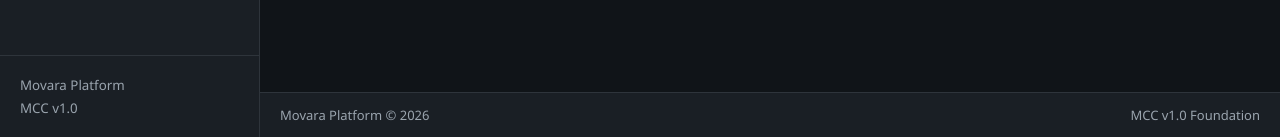
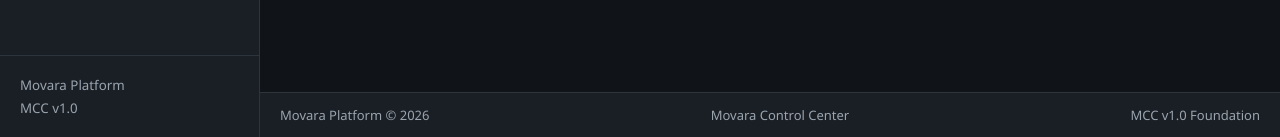
Before and after one commit to ddiazs2512/movara-backend, a FastAPI app: page /admin/ in a window 1280 px wide. Shown: the part 663-800 px from the top of the page. Run offline with FastAPI, Linux system fonts and the light colour scheme; parts of the project's set-up code (start-up, migrations or seed data) failed here and were passed over.

Commit message:
Update footer.html

```diff
--- a/templates/components/footer.html
+++ b/templates/components/footer.html
@@ -1,11 +1,17 @@
 <div class="footer-left">
 
-    Movara Platform © 2026
+    <span>Movara Platform © 2026</span>
+
+</div>
+
+<div class="footer-center">
+
+    <span>Movara Control Center</span>
 
 </div>
 
 <div class="footer-right">
 
-    MCC v1.0 Foundation
+    <span>MCC v1.0 Foundation</span>
 
 </div>
```
